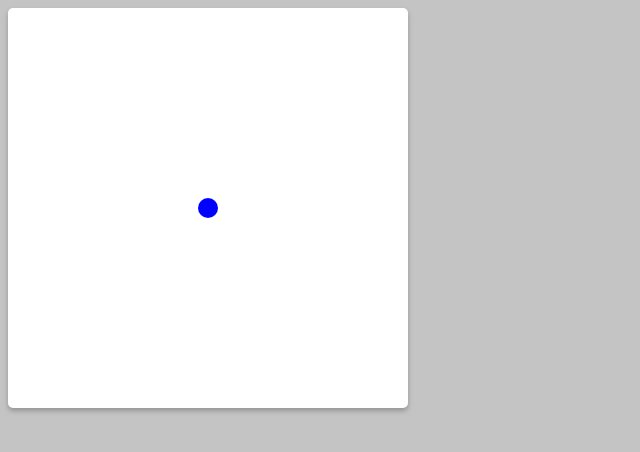
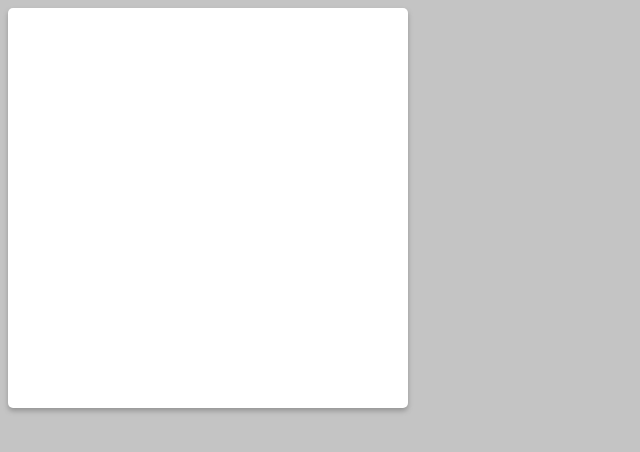
Before and after one commit to localtoast3000/star_battle_ts, a React (Vite) app: page / in a window 1280 px wide. Shown: the top 452 px of the page, without its empty margins (0-640 px from the left). Built offline with nearby package versions, Linux system fonts and the light colour scheme.

Commit message:
Space ship sprite sheet added for image change on actions

```diff
--- a/src/star_battle/engine.ts
+++ b/src/star_battle/engine.ts
@@ -1,4 +1,4 @@
-import spaceShip from './sprites/spaceShip';
+import spaceShip from './sprites/space_ship/spaceShip';
 
 export default function starBattleEngine(canvas: HTMLCanvasElement) {
   const cvs = {
@@ -10,23 +10,29 @@ export default function starBattleEngine(canvas: HTMLCanvasElement) {
   };
   const gameSpeed = 20;
   const step = 10;
-  const pos = {
-    spaceShip: { x: cvs.dims.width / 2, y: cvs.dims.height / 2 },
+  const spritesConfig = {
+    spaceShip: { x: cvs.dims.width / 2, y: cvs.dims.height / 2, imageType: 'forward' },
   };
 
   window.addEventListener('keydown', (e) => {
     const actions: any = {
       ArrowLeft: () => {
-        pos.spaceShip.x - step > 0 && (pos.spaceShip.x -= step);
+        spritesConfig.spaceShip.x - step > -15 && (spritesConfig.spaceShip.x -= step);
+        spritesConfig.spaceShip.imageType = 'left';
       },
       ArrowRight: () => {
-        pos.spaceShip.x + step < cvs.dims.width && (pos.spaceShip.x += step);
+        spritesConfig.spaceShip.x + step < cvs.dims.width - 50 &&
+          (spritesConfig.spaceShip.x += step);
+        spritesConfig.spaceShip.imageType = 'right';
       },
       ArrowUp: () => {
-        pos.spaceShip.y - step > 0 && (pos.spaceShip.y -= step);
+        spritesConfig.spaceShip.y - step > -15 && (spritesConfig.spaceShip.y -= step);
+        spritesConfig.spaceShip.imageType = 'forward';
       },
       ArrowDown: () => {
-        pos.spaceShip.y + step < cvs.dims.height && (pos.spaceShip.y += step);
+        spritesConfig.spaceShip.y + step < cvs.dims.height - 75 &&
+          (spritesConfig.spaceShip.y += step);
+        spritesConfig.spaceShip.imageType = 'forward';
       },
     };
     actions.hasOwnProperty(e.key) && actions[e.key]();
@@ -34,6 +40,6 @@ export default function starBattleEngine(canvas: HTMLCanvasElement) {
 
   return setInterval(() => {
     cvs.ctx.clearRect(0, 0, cvs.dims.width, cvs.dims.height);
-    spaceShip({ ...cvs, x: pos.spaceShip.x, y: pos.spaceShip.y });
+    spaceShip({ ...cvs, ...spritesConfig.spaceShip });
   }, gameSpeed);
 }
--- a/src/star_battle/sprites/spaceShip.ts
+++ /dev/null
@@ -1,9 +0,0 @@
-import { SpriteProps } from './types/deps';
-
-export default function spaceShip({ ctx, dims, x, y }: SpriteProps) {
-  ctx.beginPath();
-  ctx.arc(x, y, 10, 0, Math.PI * 2);
-  ctx.fillStyle = 'blue';
-  ctx.fill();
-  ctx.closePath();
-}
--- /dev/null
+++ b/src/star_battle/sprites/space_ship/spaceShip.ts
@@ -0,0 +1,29 @@
+import { SpriteProps } from '../types/deps';
+/*
+       ---- Sprite Sheet ----
+    1. Far bottom image at 600px
+    2. Far right image at 300px
+    3. 100px from image to image
+*/
+
+export default function spaceShip({ ctx, dims, x, y, imageType }: SpriteProps) {
+  const image = new Image(384, 697);
+  const scale = 0.7;
+  const spriteSheetMap: any = {
+    forward: { x: 0, y: 600 },
+    left: { x: 200, y: 500 },
+    right: { x: 200, y: 600 },
+  };
+  image.src = 'assets/sprites/space_ship.png';
+  ctx.drawImage(
+    image,
+    spriteSheetMap[imageType as string].x,
+    spriteSheetMap[imageType as string].y,
+    100,
+    80,
+    x,
+    y,
+    100 * scale,
+    100 * scale
+  );
+}
--- a/src/star_battle/sprites/types/deps.d.ts
+++ b/src/star_battle/sprites/types/deps.d.ts
@@ -6,4 +6,5 @@ export interface SpriteProps {
   };
   x: number;
   y: number;
+  imageType: string | undefined;
 }
```
Also changed, not shown: public/assets/sprites/space_ship.png (added).
